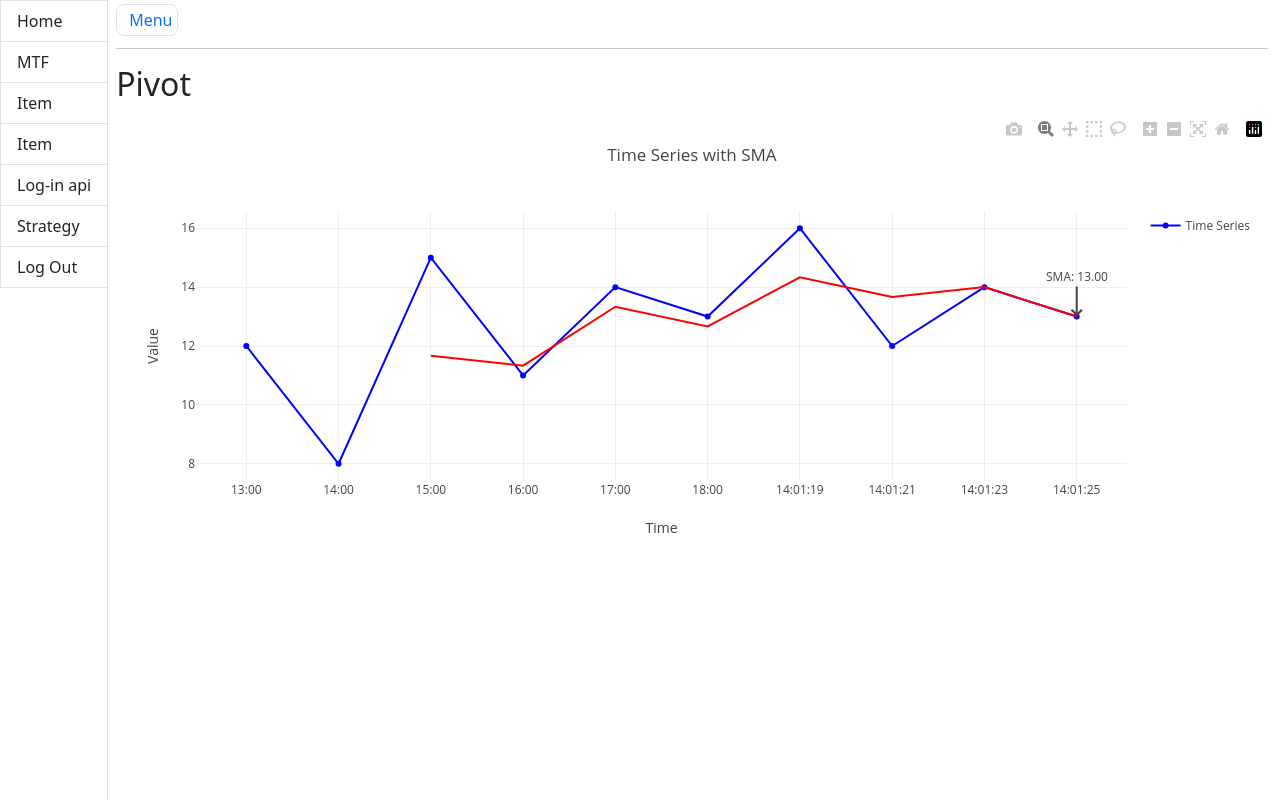
After one commit to piidus/mtf_portfolio, a Flask app: template website/templates/user/pivot_dashboard.html in a window 1280 px wide. The commit adds this page. Run offline with Flask 3, Linux system fonts and the light colour scheme; the template is opened without the code that fills it, so the values that code supplies are empty; some libraries are stand-ins or nearby versions.

Commit message:
add time series

```diff
--- /dev/null
+++ b/website/static/all_user/pivot.js
@@ -0,0 +1,122 @@
+// Sample time series data
+let timeSeriesData = {
+    time: ['12:00', '13:00', '14:00', '15:00', '16:00', '17:00', '18:00'],
+    value: [10, 12, 8, 15, 11, 14, 13]
+};
+
+// Function to calculate SMA
+function calculateSMA(data, period) {
+    const smaValues = [];
+    for (let i = period - 1; i < data.value.length; i++) {
+        const sum = data.value.slice(i - period + 1, i + 1).reduce((acc, val) => acc + val, 0);
+        const sma = sum / period;
+        smaValues.push(sma);
+    }
+    return smaValues;
+}
+
+// Choose a period for SMA (e.g., 3)
+let smaPeriod = 3;
+
+// Calculate initial SMA values
+let smaValues = calculateSMA(timeSeriesData, smaPeriod);
+
+// Create initial time series trace
+const timeSeriesTrace = {
+    type: 'scatter',
+    mode: 'lines+markers',
+    x: timeSeriesData.time,
+    y: timeSeriesData.value,
+    name: 'Time Series',
+    line: { color: 'blue' }
+};
+
+// Create initial SMA trace
+const smaTrace = {
+    type: 'scatter',
+    mode: 'lines',
+    x: timeSeriesData.time.slice(smaPeriod - 1),
+    y: smaValues,
+    line: { color: 'red' },
+    legendgroup: 'group1',  // Added legend group
+    showlegend: false  // Hide legend
+};
+
+// Display initial SMA values on the chart
+const annotations = smaValues.map((sma, index) => ({
+    x: timeSeriesData.time[index + smaPeriod - 1],
+    y: sma,
+    xref: 'x',
+    yref: 'y',
+    text: `SMA: ${sma.toFixed(2)}`,
+    showarrow: true,
+    arrowhead: 4,
+    ax: 0,
+    ay: -40
+}));
+
+var data = [timeSeriesTrace, smaTrace];
+
+var layout = {
+    title: 'Time Series with SMA',
+    xaxis: {
+        title: 'Time',
+        range: [timeSeriesData.time[0], timeSeriesData.time[smaPeriod - 1]],
+        type: 'category'
+    },
+    yaxis: { title: 'Value' },
+    annotations: annotations
+};
+
+Plotly.newPlot('myDiv', data, layout);
+
+// Simulate updating the chart with new values every 2 seconds
+function updateChart() {
+    // Simulate new data point
+    const newValue = Math.floor(Math.random() * 10) + 10;
+
+    // Get current time
+    const currentTime = new Date().toLocaleTimeString('en-US', { hour12: false });
+
+    // Update time series data
+    timeSeriesData.time.push(currentTime);
+    timeSeriesData.value.push(newValue);
+
+    // Keep only the last 10 data points
+    if (timeSeriesData.time.length > 10) {
+        timeSeriesData.time.shift();
+        timeSeriesData.value.shift();
+    }
+
+    // Update SMA values
+    smaValues = calculateSMA(timeSeriesData, smaPeriod);
+
+    // Update traces
+    Plotly.update('myDiv', {
+        x: [timeSeriesData.time, timeSeriesData.time.slice(smaPeriod - 1)],
+        y: [timeSeriesData.value, smaValues],
+        text: [`SMA: ${newValue.toFixed(2)}`]
+    });
+
+    // Add new SMA values annotations
+    for (let i = 0; i < smaValues.length; i++) {
+        const annotation = {
+            x: timeSeriesData.time[i + smaPeriod - 1],
+            y: smaValues[i],
+            xref: 'x',
+            yref: 'y',
+            text: `SMA: ${smaValues[i].toFixed(2)}`,
+            showarrow: true,
+            arrowhead: 4,
+            ax: 0,
+            ay: -40
+        };
+        Plotly.relayout('myDiv', { annotations: [annotation] }, []);
+    }
+
+    // Schedule the next update after 2 seconds
+    setTimeout(updateChart, 2000);
+}
+
+// Start the initial update
+updateChart();
--- /dev/null
+++ b/website/templates/user/pivot_dashboard.html
@@ -0,0 +1,16 @@
+{% extends 'user_base.html'%}
+<!-- Link to your CSS file using url_for -->
+{% block css %}
+<link rel="stylesheet" href="{{ url_for('static', filename='all_user/pivot.css') }}">
+{%endblock%}
+{% block title %} Pivot Dashboard {%endblock%}
+{% block body%}
+
+<h2>Pivot</h2>
+
+<div id="myDiv"></div>
+{%endblock%}
+{% block js %}
+<script src="https://cdn.plot.ly/plotly-latest.min.js"></script>
+<script src="{{url_for('static', filename = 'all_user/pivot.js')}}" type="text/javascript"></script>
+{%endblock%}
--- a/website/templates/user_base.html
+++ b/website/templates/user_base.html
@@ -40,8 +40,10 @@
 
                         <a href="/icici_cred" class="list-group-item border-end-0 d-inline-block text-truncate"
                             data-bs-parent="#sidebar"><i class="bi bi-bootstrap"></i> <span>Log-in api</span> </a>
-                        <a href="/user_dashboard" class="list-group-item border-end-0 d-inline-block text-truncate"
-                            data-bs-parent="#sidebar"><i class="bi bi-film"></i> <span>Trade Details </span></a>
+                        {% if (user.role.name in ['admin']) %}
+                        <a href="/pivot_dashboard" class="list-group-item border-end-0 d-inline-block text-truncate"
+                            data-bs-parent="#sidebar"><i class="bi bi-film"></i> <span> Pivot Dashboard</span></a>
+                        {%endif%}
                         <a href="/dashboard/strategy" class="list-group-item border-end-0 d-inline-block text-truncate"
                             data-bs-parent="#sidebar"><i class="bi bi-heart"></i> <span>Strategy</span></a>
                        <!-- Sub bar -->
```
Also changed, not shown: website/models.py (+5 -2 lines), website/strategy/share_genious_strangle.py (+19 -3 lines), website/templates/user/strategy.html (+14 -3 lines), website/user_all/dashboard.py (+38 -5 lines), website/admin.py (line endings or trailing spaces), website/static/all_user/pivot.css (added).
